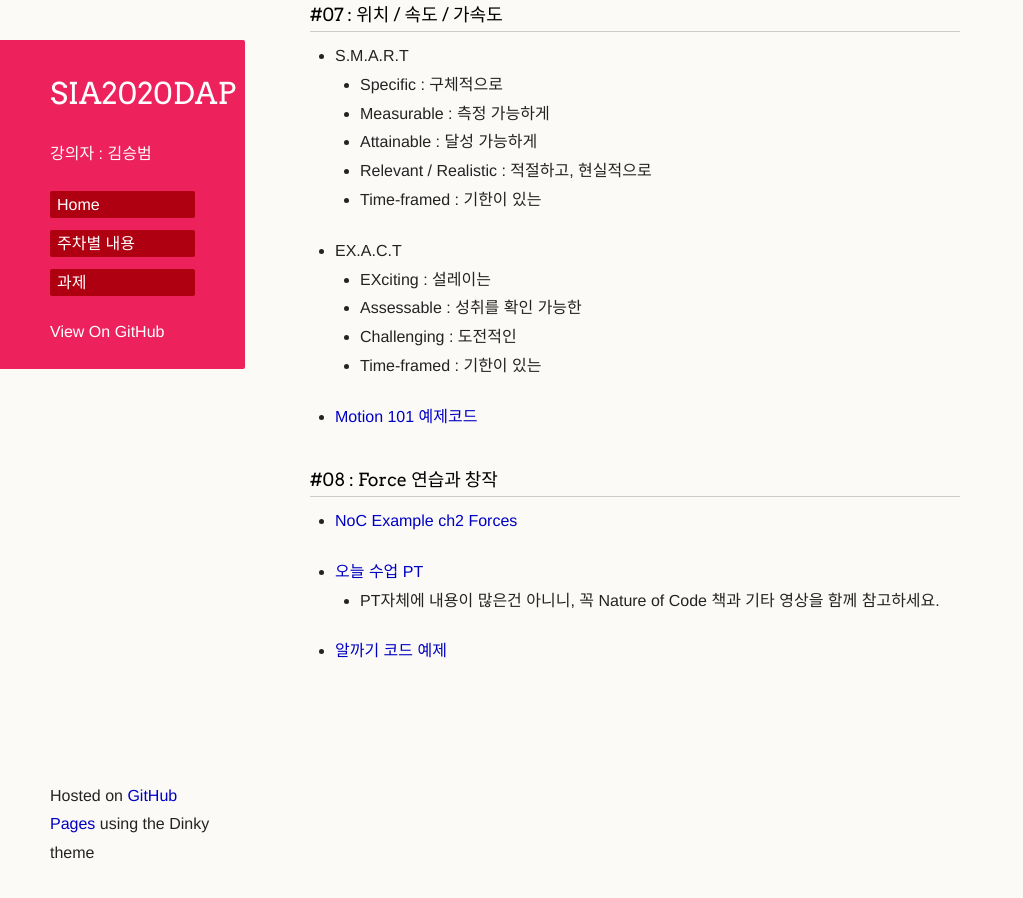
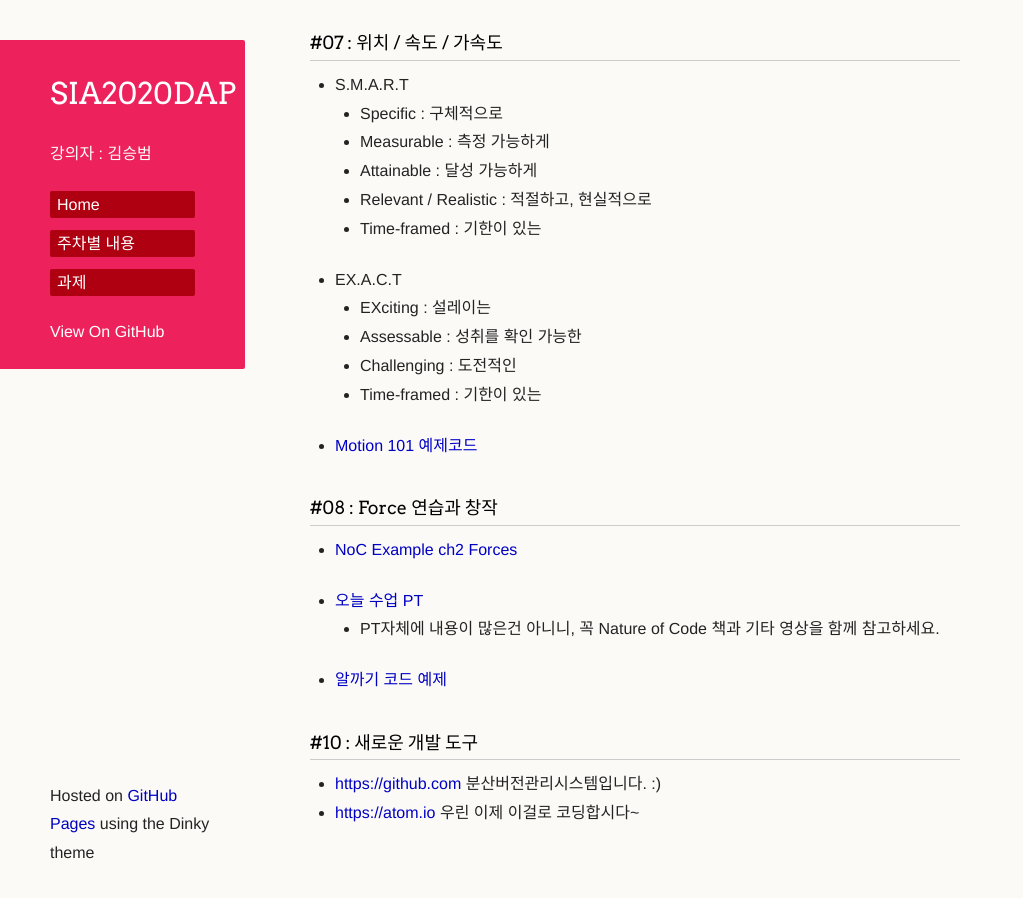
Before and after one commit to picxenk/SIA2020DAP, a Jekyll site: the page built from curriculum.md, in a window 1280 px wide and 900 px high, scrolled down 2054 px. Shown: the whole window, without its empty margins (0-1023 px from the left). Built offline with Jekyll 4.4.1, drawn with Linux system fonts in a browser that asks for light colours; our own code applies the rules of GitHub Pages for plain Markdown files; a script that is not in the unit is left out; the repository's description, which GitHub fills in, is left out.

Commit message:
10주차 내용 추가

```diff
--- a/curriculum.md
+++ b/curriculum.md
@@ -76,3 +76,7 @@
  * [오늘 수업 PT](https://www.dropbox.com/s/4v7wwwnm1nw1828/SIA_NoC_w08.pdf?dl=0)
    * PT자체에 내용이 많은건 아니니, 꼭 Nature of Code 책과 기타 영상을 함께 참고하세요.
  * [알까기 코드 예제](https://editor.p5js.org/picxenk@gmail.com/sketches/aGuTZ7j4K)
+
+### #10 : 새로운 개발 도구
+ * <https://github.com> 분산버전관리시스템입니다. :)
+ * <https://atom.io> 우린 이제 이걸로 코딩합시다~
```
